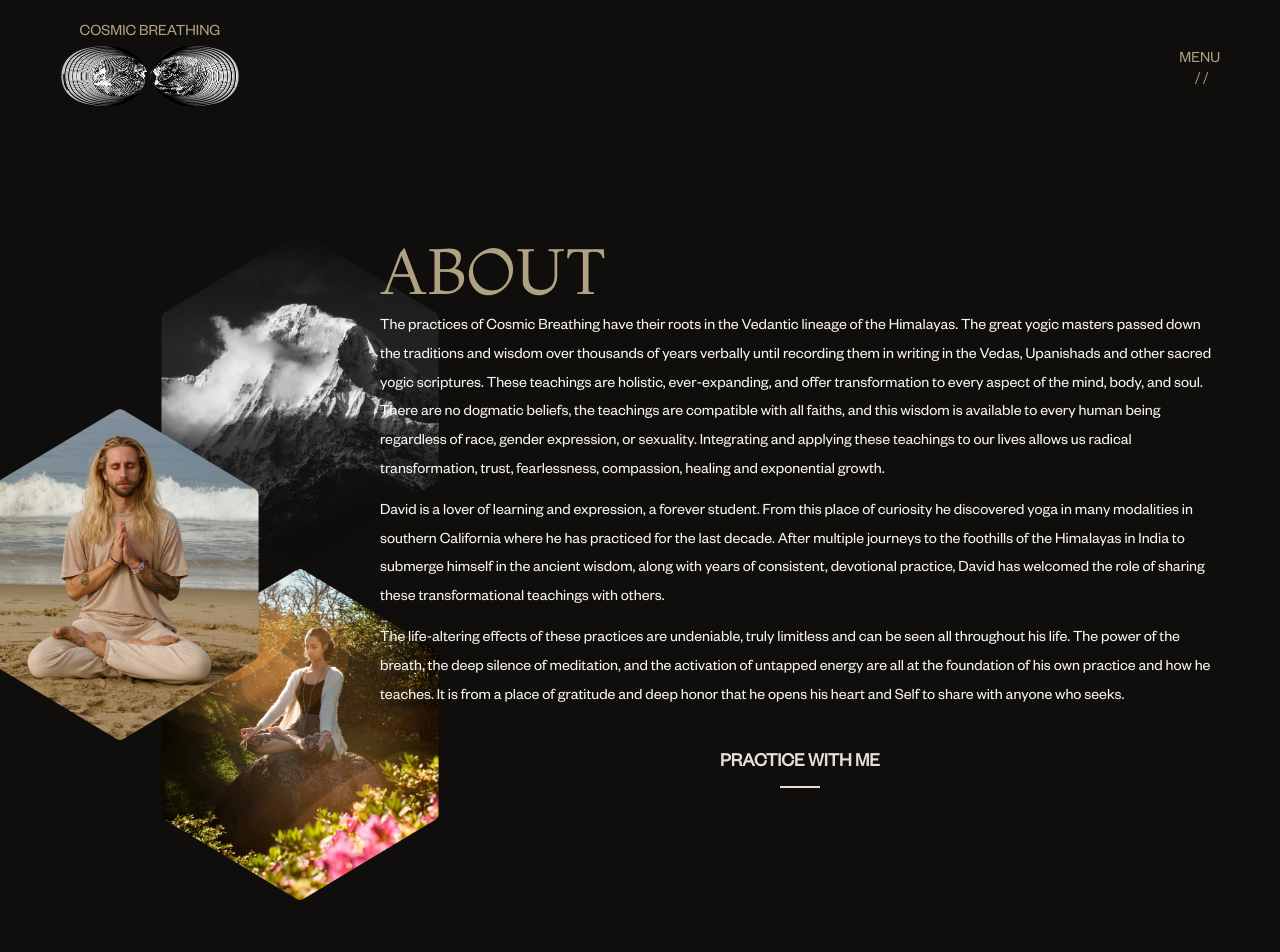
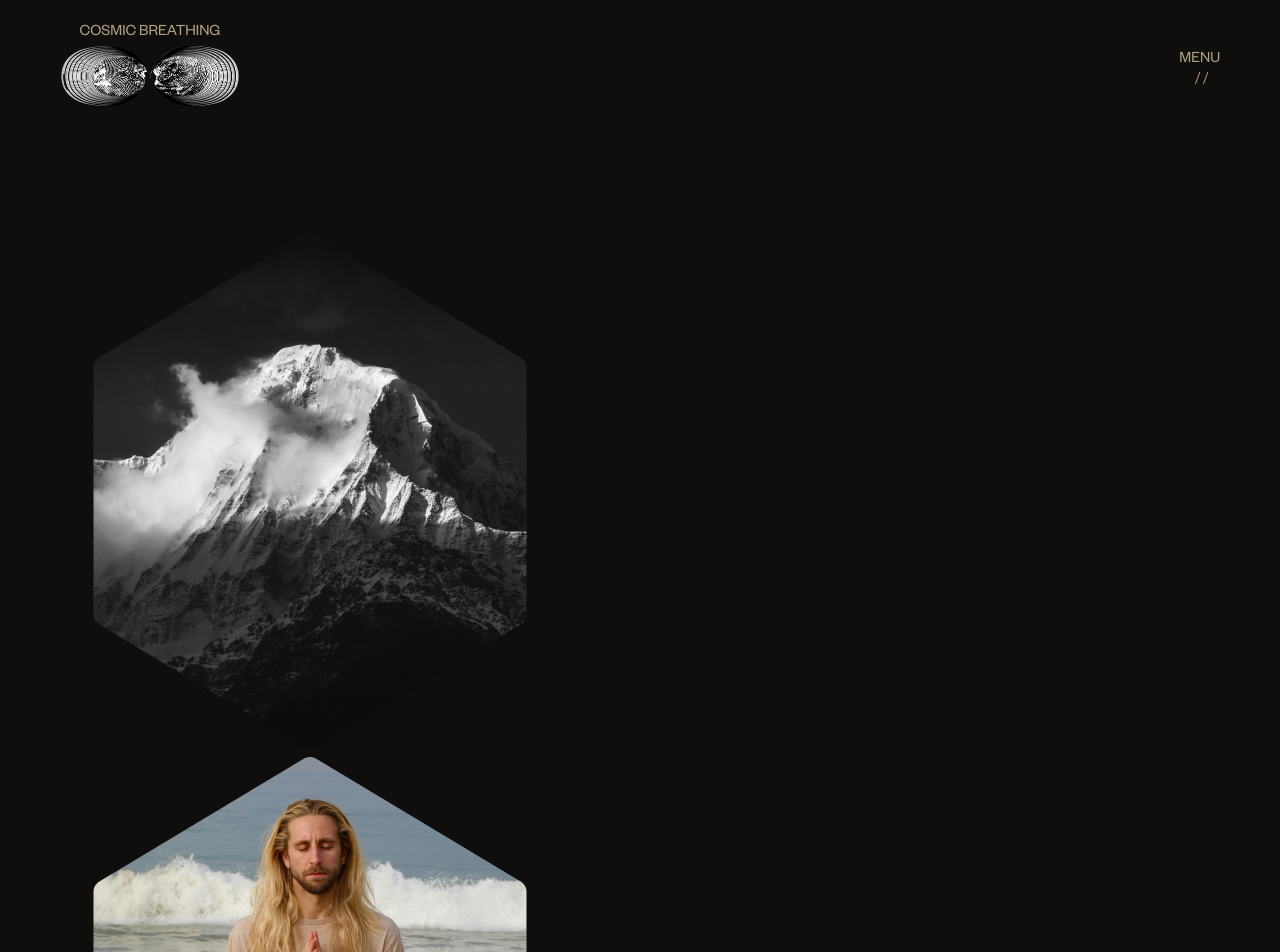
Before and after one commit to lfranckx/cosmic-breathing, a React (Create React App) app: page /about in a window 1280 px wide. Shown: the top 952 px of the page. Built offline with nearby package versions, Linux system fonts and the light colour scheme.

Commit message:
start new about page

```diff
--- a/src/components/App.js
+++ b/src/components/App.js
@@ -8,6 +8,7 @@ import Header from './Header';
 import About from '../routes/About';
 import Services from '../routes/Services';
 import Connect from '../routes/Connect';
+import AboutNew from '../routes/About-New';
 
 function App() {
   const location = useLocation();
@@ -23,7 +24,8 @@ function App() {
         <Header />
         <Routes>
           <Route path='/' element={<Home/>} />
-          <Route path='/about' element={<About />} />
+          {/* <Route path='/about' element={<About />} /> */}
+          <Route path='/about' element={<AboutNew />} />
           <Route path='/services' element={<Services />} />
           <Route path='/connect' element={<Connect />} />
         </Routes>
--- a/src/components/Header.js
+++ b/src/components/Header.js
@@ -7,19 +7,20 @@ export default function Header(props) {
     const [active, setActive] = useState(false);
     const location = useLocation();
 
+    const showMenu = active ? 'show' : 'close';
+
+    const homeBgColor = location.pathname === '/' ? 'black' : '';
+    const aboutBgColor = location.pathname === '/about' ? 'white' : '';
+    const servicesBgColor = location.pathname === '/services' ? 'black' : '';
+    const connectBgColor = location.pathname === '/connect' ? 'white' : '';
+
     const homeTextColor = location.pathname === '/' ? 'p1' : 'p1';
-    const aboutTextColor = location.pathname === '/about' ? 'bronze p1' : 'p1';
+    const aboutTextColor = location.pathname === '/about' ? 'p1 bronze' : 'p1';
     const servicesTextColor = location.pathname === '/services' ? 'p1' : 'p1';
     const connectTextColor = location.pathname === '/connect' ? 'p1' : 'p1';
 
     const activeMenuTextColorHome = location.pathname === '/' ? 'cream' : 'p1';
     const activeMenuTextColorServices = location.pathname === '/services' ? 'cream' : 'p1';
-
-    const homeBgColor = location.pathname === '/' ? 'black' : '';
-    const aboutBgColor = location.pathname === '/about' ? 'white' : '';
-    const servicesBgColor = location.pathname === '/services' ? 'black' : '';
-    const connectBgColor = location.pathname === '/connect' ? 'white' : '';
-    const activeScreen = active ? 'show' : '';
 
     const homeLinkColor = location.pathname === '/' ? 'bronze' : '';
     const aboutLinkColor = location.pathname === '/about' ? 'black' : '';
@@ -61,7 +62,7 @@ export default function Header(props) {
                     </div>
                 </header>
             </div>
-            <div id='menu' className={`${homeBgColor} ${aboutBgColor} ${servicesBgColor} ${connectBgColor} ${activeScreen}`}>
+            <div id='menu' className={`${homeBgColor} ${aboutBgColor} ${servicesBgColor} ${connectBgColor} ${showMenu}`}>
                 <div className='content'>
                     <div className='link_wrap'>
                         <Link className={`h1 link ${homeLinkColor} ${aboutLinkColor} ${servicesLinkColor} ${connectLinkColor}`} to='/' onClick={() => {setActive(!active)}}>Index</Link>
--- /dev/null
+++ b/src/routes/About-New.js
@@ -0,0 +1,31 @@
+import React from 'react';
+import { Link } from 'react-router-dom';
+import mountain from '../images/mountain_hex.png';
+import david from '../images/david_hex.png';
+import girl from '../images/girl_hex.png';
+import '../styles/About-New.scss';
+
+export default function AboutNew(props) {
+    return(
+        <>
+         <div className='page_width'>
+                <main id='about-new'>
+                    <section className='content'>
+                        <div className='images'>
+                            <div className='image_wrap'>
+                                <img src={mountain} alt='Himalayan Mountain' />
+                            </div>
+                            <div className='image_wrap'>
+                                <img className=''
+                                    src={david} alt='David Meditating on the beach' />
+                            </div>
+                            <div className='image_wrap'>
+                                <img src={girl} alt='Girl meditating at the park' />
+                            </div>
+                        </div>
+                    </section>
+                </main>
+        </div>
+        </>
+    );
+}
--- /dev/null
+++ b/src/styles/About-New.scss
@@ -0,0 +1,4 @@
+@import "./vars";
+#about-new {
+
+}
--- a/src/styles/Header.scss
+++ b/src/styles/Header.scss
@@ -12,6 +12,7 @@ header {
         .p1 {
             color: $black;
             z-index: 13;
+            &.black { color: $black; }
             &.cream { color: $cream; }
             &.bronze { color: $bronze; }
         }
@@ -178,6 +179,12 @@ header {
         }
     }
 
+    &.close {
+        height: 0;
+        top: auto;
+        bottom: 0;
+    }
+
     .content {
         .link_wrap {
             text-align: center;
```
